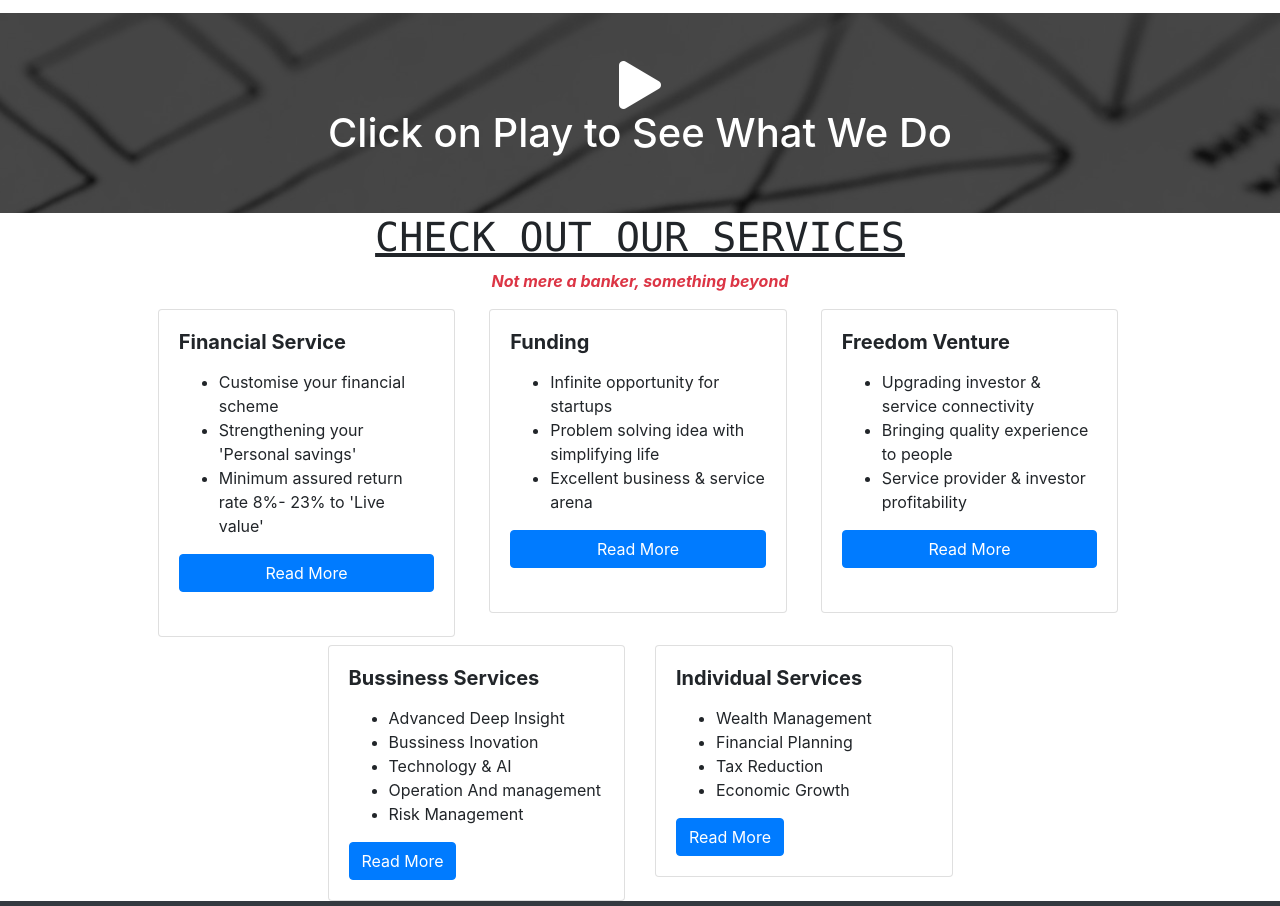
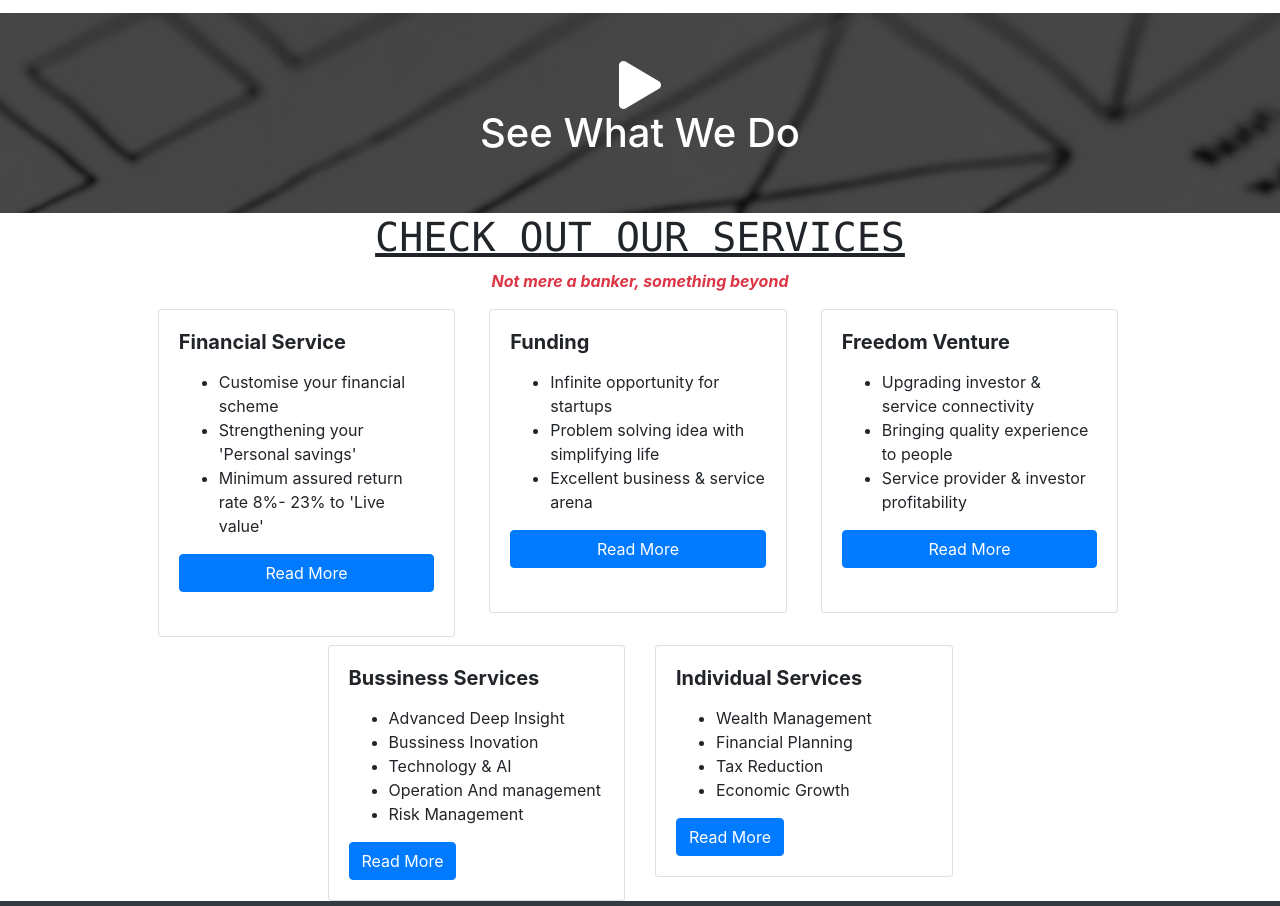
Before and after one commit to acrajpoot/SamratInvestBanking, a plain HTML site: page index.html in a window 1280 px wide. Shown: the part 1727-2633 px from the top of the page. Drawn offline with nearby package versions, Linux system fonts and the light colour scheme; some packages are replaced by stand-ins of ours; a script that the page names is missing.

Commit message:
Update index.html

```diff
--- a/index.html
+++ b/index.html
@@ -216,7 +216,7 @@
             <a href="#" class="video" data-video="https://www.youtube.com/embed/P5ca_dKPcH8" data-toggle="modal" data-target="#videoModal">
               <i class="fas fa-play fa-3x"></i>
             </a>
-            <h1>Click on Play to See What We Do</h1>
+            <h1>See What We Do</h1>
           </div>
         </div>
       </div>
```
